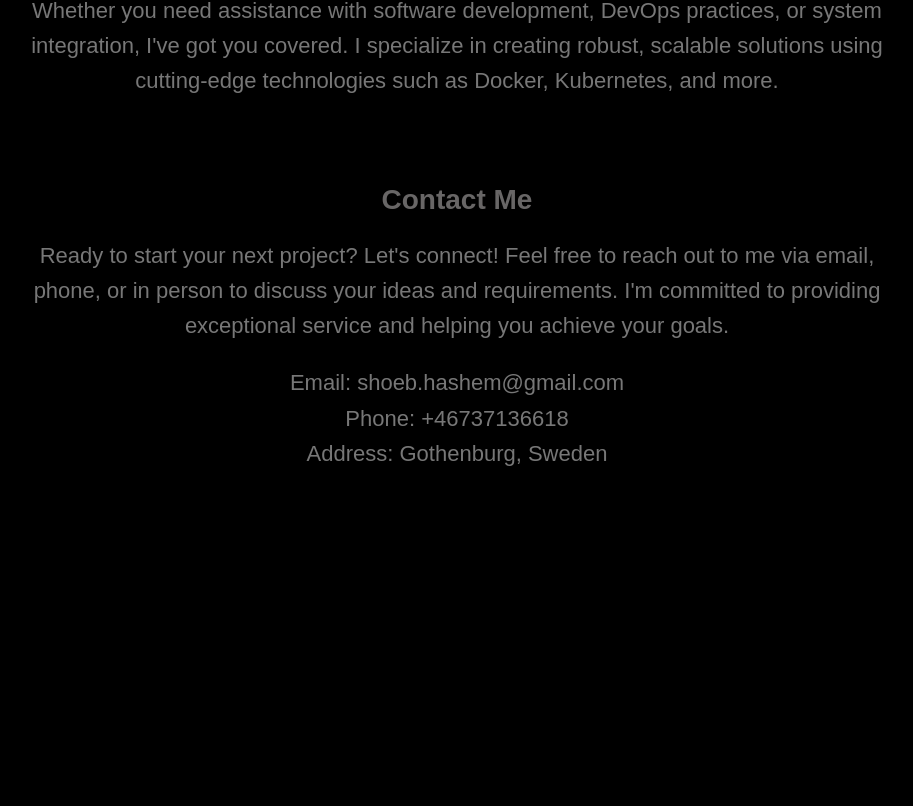
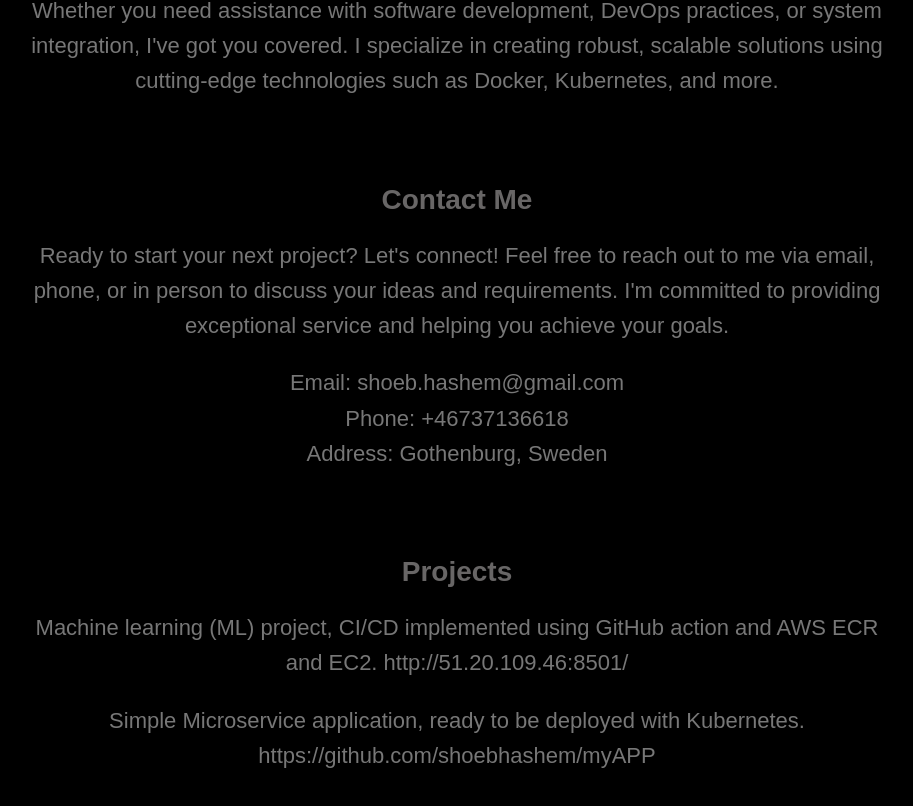
Before and after one commit to shoebhashem/homepage, a React (Create React App) app: page / in a window 1280 px wide. Shown: the part 736-1542 px from the top of the page, without its empty margins (183-1096 px from the left). Before the commit the page ends 1249 px from the top, so only its background shows below. Built offline with nearby package versions, Linux system fonts and the light colour scheme.

Commit message:
App.js updated with Project sections

```diff
--- a/src/App.js
+++ b/src/App.js
@@ -10,6 +10,7 @@ function HomePage() {
             <li><a href="#about">About</a></li>
             <li><a href="#services">Services</a></li>
             <li><a href="#contact">Contact</a></li>
+            <li><a href="#Projects">Contact</a></li>
           </ul>
         </nav>
       </header>
@@ -62,6 +63,23 @@ function HomePage() {
             </div>
           </div>
         </section>
+        {/* Project Section */}
+        <section id="project" className="content-section">
+          <div className="section-container">
+            <div className="section-text">
+              <h2>Projects</h2>
+              <p>
+                Machine learning (ML) project,
+                CI/CD implemented using GitHub action and AWS ECR and EC2. http://51.20.109.46:8501/
+              </p>
+              <p>
+                Simple Microservice application, ready to be deployed with Kubernetes.
+                https://github.com/shoebhashem/myAPP
+
+              </p>
+            </div>
+          </div>
+        </section>
       </main>
     </div>
   );
```
